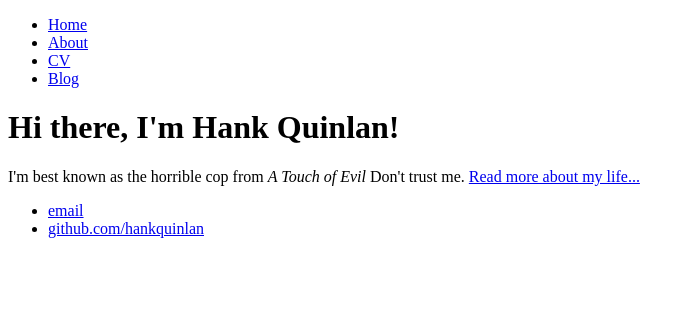
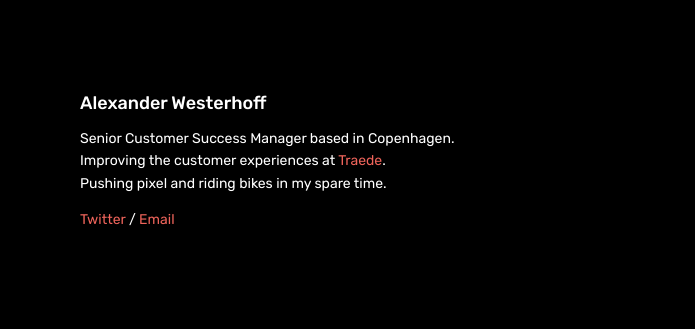
Before and after one commit to awesterhoffcom/awesterhoffcom.github.io, a plain HTML site: page index.html in a window 1280 px wide. Shown: the whole page, without its empty margins (0-695 px from the left). Drawn offline with Linux system fonts and the light colour scheme.

Commit message:
Update index.html
Update

```diff
--- a/index.html
+++ b/index.html
@@ -1,28 +1,66 @@
-<!DOCTYPE html>
+<!doctype html>
 <html>
-	<head>
-		<title>Hank Quinlan, Horrible Cop</title>
-	</head>
-	<body>
-		<nav>
-    		<ul>
-        		<li><a href="/">Home</a></li>
-	        	<li><a href="/about">About</a></li>
-        		<li><a href="/cv">CV</a></li>
-        		<li><a href="/blog">Blog</a></li>
-    		</ul>
-		</nav>
-		<div class="container">
-    		<div class="blurb">
-        		<h1>Hi there, I'm Hank Quinlan!</h1>
-				<p>I'm best known as the horrible cop from <em>A Touch of Evil</em> Don't trust me. <a href="/about">Read more about my life...</a></p>
-    		</div><!-- /.blurb -->
-		</div><!-- /.container -->
-		<footer>
-    		<ul>
-        		<li><a href="mailto:hankquinlanhub@gmail.com">email</a></li>
-        		<li><a href="https://github.com/hankquinlan">github.com/hankquinlan</a></li>
-			</ul>
-		</footer>
-	</body>
+<head>
+
+    <title>Alexander Westerhoff</title>
+
+    <link href="https://fonts.googleapis.com/css2?family=Rubik:wght@400;500&display=swap" rel="stylesheet">
+
+    <link rel="icon" type="image/x-icon" href="/imgs/favicon.svg">
+
+    <style>
+
+    div h1 {
+
+
+        font-family: 'Rubik', sans-serif;
+        font-weight: 500;
+        font-size: 18px;
+        color: #fff;
+    }
+
+    div p {
+        font-family: 'Rubik', sans-serif;
+        font-weight: 400;
+        font-size: 14px;
+        line-height: 22.4px;
+        color: #fff;
+
+    }
+
+    body {
+        background-color: #000;
+        margin: 0;
+        padding: 0;
+
+    }
+
+    div {
+        max-width: 500px;
+        padding: 80px;
+
+    }
+
+    div a {
+        color: #EF645B;
+        text-decoration: none;
+    }
+
+    div a:hover {
+
+        color: #F4938C;
+    }
+
+    </style>
+
+</head>
+
+<body>
+
+    <div>
+        <h1>Alexander Westerhoff</h1>
+        <p>Senior Customer Success Manager based in Copenhagen. <br>Improving the customer experiences at <a href="https://traede.com/" target="_blank">Traede</a>. <br>Pushing pixel and riding bikes in my spare time.</p>
+        <p><a href="http://twitter.com/awesterhoffcom" target="_blank">Twitter</a> / <a href="mailto:hey@awesterhoff.com">Email</a></p>
+    </div>
+</body>
 </html>
```
